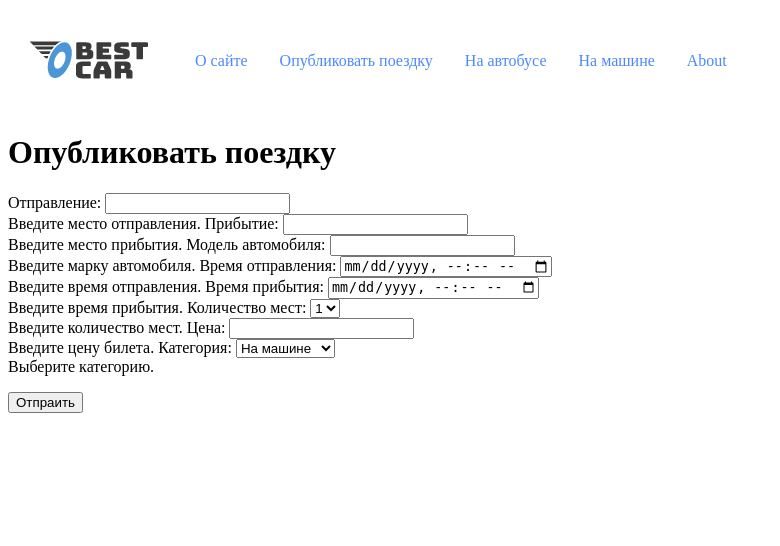
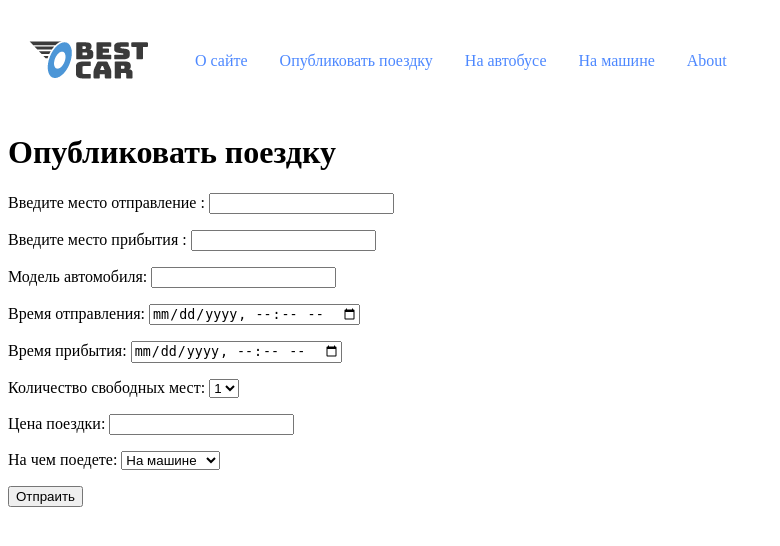
Before and after one commit to lisenkopwnz/Bestcar, a Django app: page /post/ in a window 1280 px wide. Shown: the top 546 px of the page, without its empty margins (0-780 px from the left). Run offline with Django 5.2, Linux system fonts and the light colour scheme; a user stored in the database is signed in; data comes from the database, SQL or seed files in the repository; both versions use the stored data as it was after the commit.

Commit message:
Внес незначительные изменения в форму

```diff
--- a/sitecars/bestcar/models.py
+++ b/sitecars/bestcar/models.py
@@ -81,22 +81,13 @@
         model = Publishing_a_trip
         fields = ['departure', 'arrival', 'models_auto', 'departure_time', 'arrival_time', 'free_seating', 'price',
                   'cat']
+        labels = {
+            'departure': 'Введите место отправление ',
+            'arrival': 'Введите место прибытия ',
+            'free_seating': 'Количество свободных мест',
+            'price': 'Цена поездки',
+            'cat': 'На чем поедете'
+        }
         widgets = {'departure_time': forms.DateTimeInput(attrs={'type': 'datetime-local', 'class': 'form-control'}),
                    'arrival_time': forms.DateTimeInput(attrs={'type': 'datetime-local', 'class': 'form-control'})
                    }
-
-        help_texts = {
-            'departure': 'Введите место отправления.',
-            'arrival': 'Введите место прибытия.',
-            'models_auto': 'Введите марку автомобиля.',
-            'departure_time': 'Введите время отправления.',
-            'arrival_time': 'Введите время прибытия.',
-            'free_seating': 'Введите количество мест.',
-            'price': 'Введите цену билета.',
-            'cat': 'Выберите категорию.'
-        }
-
-        def __init__(self, *args, **kwargs):
-            super().__init__(*args, **kwargs)
-            for field in self.fields.values():
-                field.widget.attrs['placeholder'] = field.help_text
--- a/sitecars/bestcar/templates/bestcar/post.html
+++ b/sitecars/bestcar/templates/bestcar/post.html
@@ -9,7 +9,7 @@
 <h1>Опубликовать поездку</h1>
 <form action="{% url 'post' %}" method="post">
     {% csrf_token %}
-    {{ form.as_table}}
+    {{ form.as_p}}
     <p><button type="submit">Отпраить</button>
 </form>
 
--- a/sitecars/users/models.py
+++ b/sitecars/users/models.py
@@ -4,7 +4,7 @@
 
 
 class User(AbstractUser):
-    photo = models.ImageField(upload_to='users/$Y/%m/%d/', blank = True, null = True, verbose_name='Фотография')
+    photo = models.ImageField(upload_to='users/$Y/%m/%d/', blank=True, null=True, verbose_name='Фотография')
 
     def __str__(self):
         return self.username
```
Also changed, not shown: sitecars/bestcar/forms.py (+19 -4 lines), sitecars/bestcar/templates/bestcar/search.html (+0 -14 lines), sitecars/sitecars/urls.py (+4 -5 lines), sitecars/bestcar/views.py (line endings or trailing spaces), sitecars/db.sqlite3.
